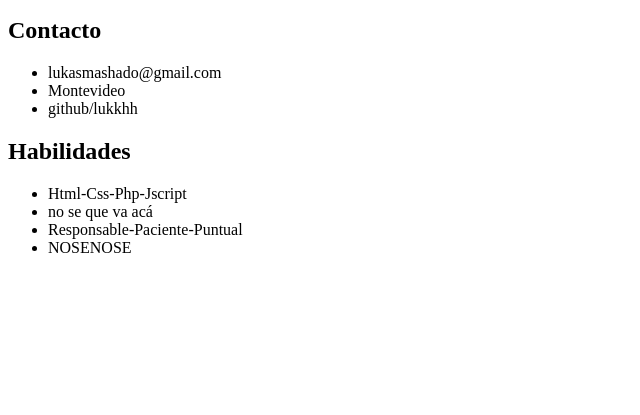
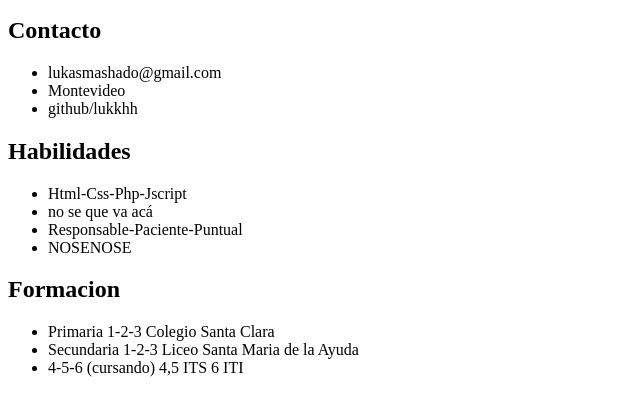
Before and after one commit to lukkhh/CVpersonal, a plain HTML site: page index.html in a window 1280 px wide. Shown: the part 101-516 px from the top of the page, without its empty margins (0-640 px from the left). Drawn offline with Linux system fonts and the light colour scheme.

Commit message:
Agrego seecion de formacion

```diff
--- a/index.html
+++ b/index.html
@@ -27,5 +27,14 @@
             <li>NOSENOSE</li>
         </ul>
     </section>
+
+    <section>
+        <h2>Formacion</h2>
+        <ul>
+            <li>Primaria 1-2-3 Colegio Santa Clara</li>
+            <li>Secundaria 1-2-3 Liceo Santa Maria de la Ayuda</li>
+            <li>4-5-6 (cursando) 4,5 ITS 6 ITI</li>
+        </ul>
+    </section>
 </body>
 </html>
```
